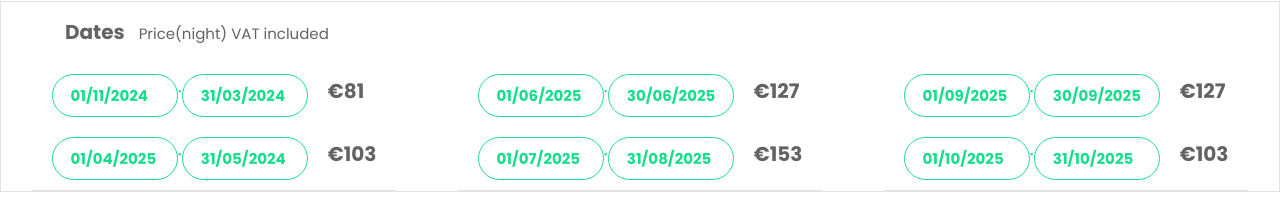
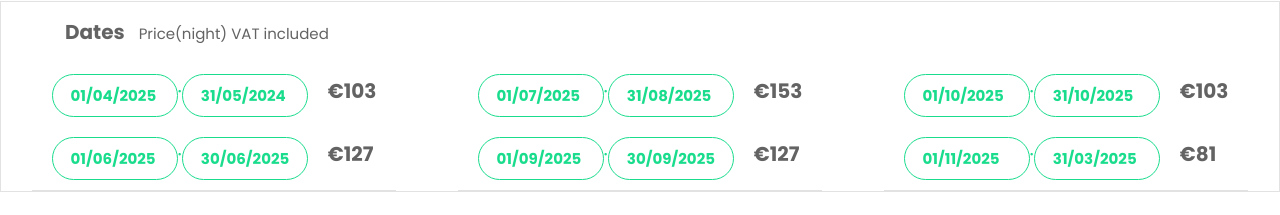
Before and after one commit to MiaChensSV/casaMiaFrontend, a React (Create React App) app: page /price in a window 1280 px wide. Shown: the part 1430-1645 px from the top of the page. Built offline with nearby package versions, Linux system fonts and the light colour scheme; no server answers.

Commit message:
add price of winter of 2025

```diff
--- a/src/components/Data/PriceData.js
+++ b/src/components/Data/PriceData.js
@@ -1,10 +1,10 @@
 const priceData = [
-    { startDate: "01/11/2024", endDate: "31/03/2024", price: "€81" },
     { startDate: "01/04/2025", endDate: "31/05/2024", price: "€103" },
     { startDate: "01/06/2025", endDate: "30/06/2025", price: "€127" },
     { startDate: "01/07/2025", endDate: "31/08/2025", price: "€153" },
     { startDate: "01/09/2025", endDate: "30/09/2025", price: "€127" },
     { startDate: "01/10/2025", endDate: "31/10/2025", price: "€103" },
+    { startDate: "01/11/2025", endDate: "31/03/2025", price: "€81" },
   ];
 
   export default priceData;
```
